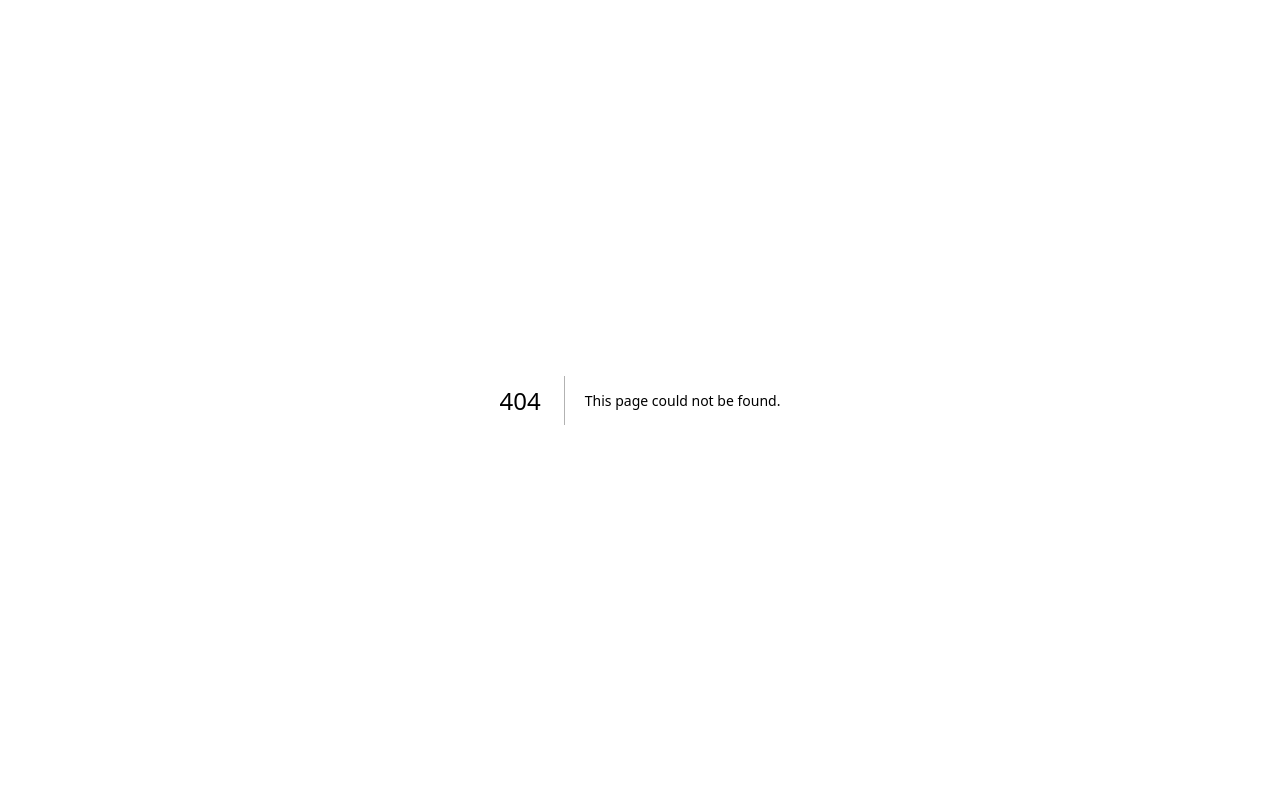
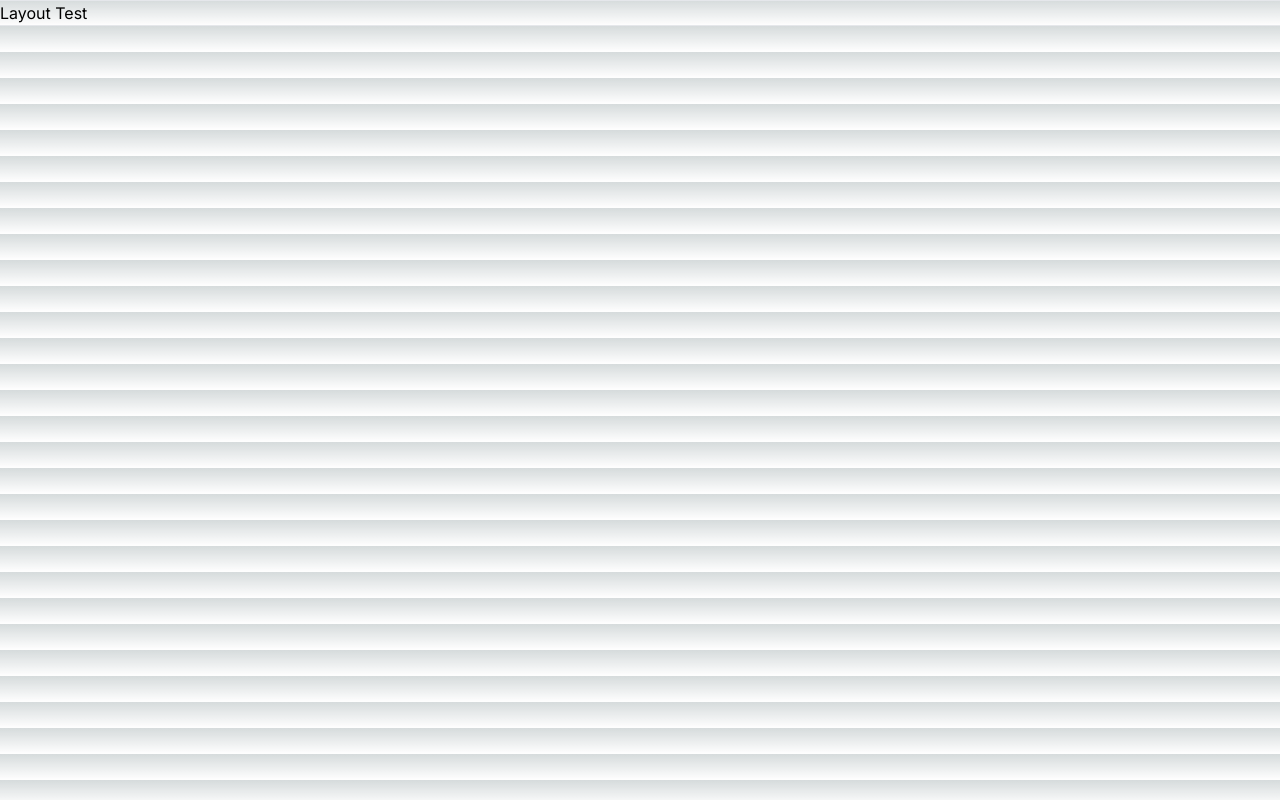
Before and after one commit to watahaizian/mimi-compendium, a Next.js app in the folder nextjs/my-app/: page /layout-test in a window 1280 px wide. Before the commit this address had no page. Built offline with nearby package versions, Linux system fonts and the light colour scheme.

Commit message:
add layout-test

```diff
--- /dev/null
+++ b/nextjs/my-app/app/layout-test/layout.tsx
@@ -0,0 +1,13 @@
+// childrenはpageのreturnで囲まれた部分
+
+const Layout = ({ children }: { children: React.ReactNode }) => {
+  return (
+    <>
+      <hr />
+      <div>{children}</div>
+      <hr />
+    </>
+  );
+};
+
+export default Layout;
--- /dev/null
+++ b/nextjs/my-app/app/layout-test/page.tsx
@@ -0,0 +1,3 @@
+const Page = () => <h1>Layout Test</h1>;
+
+export default Page;
--- a/nextjs/my-app/app/layout.tsx
+++ b/nextjs/my-app/app/layout.tsx
@@ -1,4 +1,6 @@
 // ここで指定したレイアウトは、全てのページに適用される
+// lang設定もここで行う
+
 import type { Metadata } from 'next';
 import { Inter } from 'next/font/google';
 import './globals.css';
--- a/nextjs/my-app/app/page-test/page.tsx
+++ b/nextjs/my-app/app/page-test/page.tsx
@@ -1,5 +1,5 @@
-// appフォルダ内にフォルダを作成し、その中にファイルを作成すると、そのフォルダがURLとなる
+// appフォルダ内にフォルダを作成し、その中にpageファイルを作成すると、そのフォルダがURLとなる
 
-const page = () => <h1>Page Test</h1>;
+const Page = () => <h1>Page Test</h1>;
 
-export default page;
+export default Page;
```
